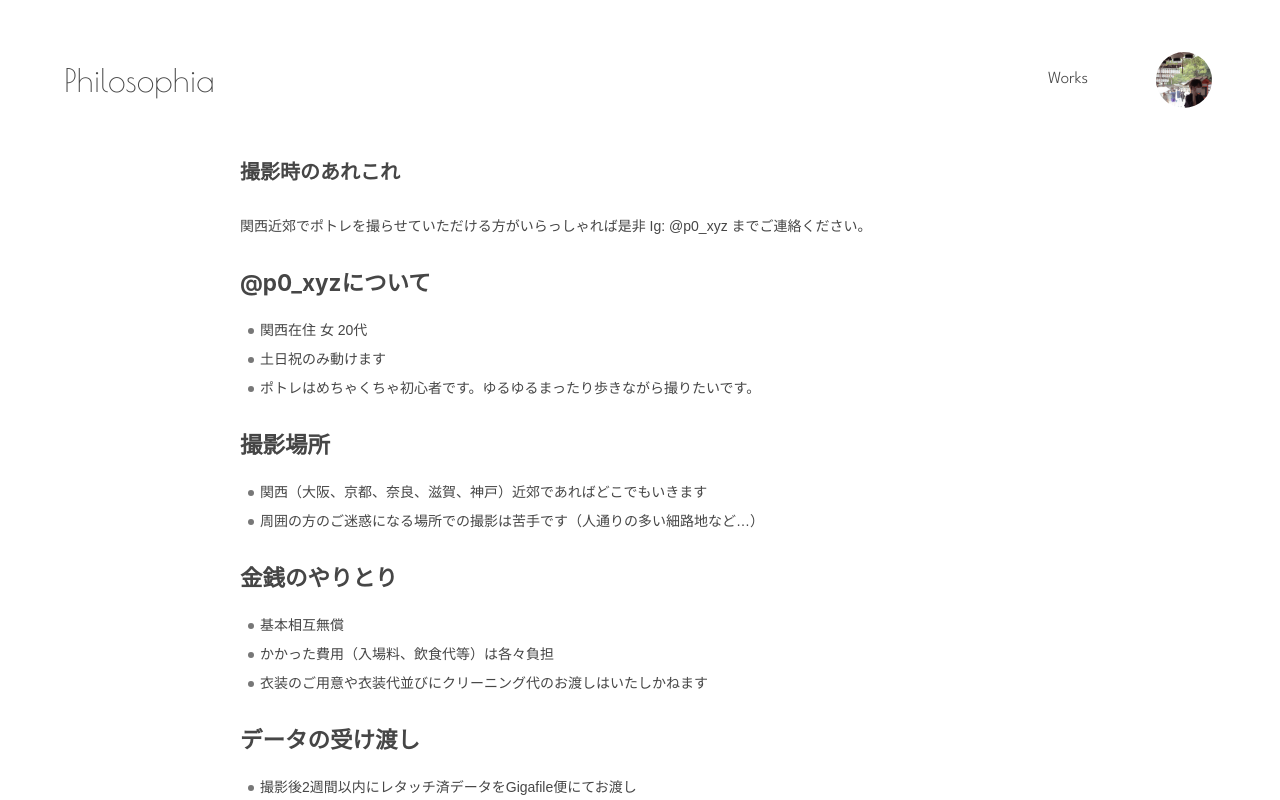
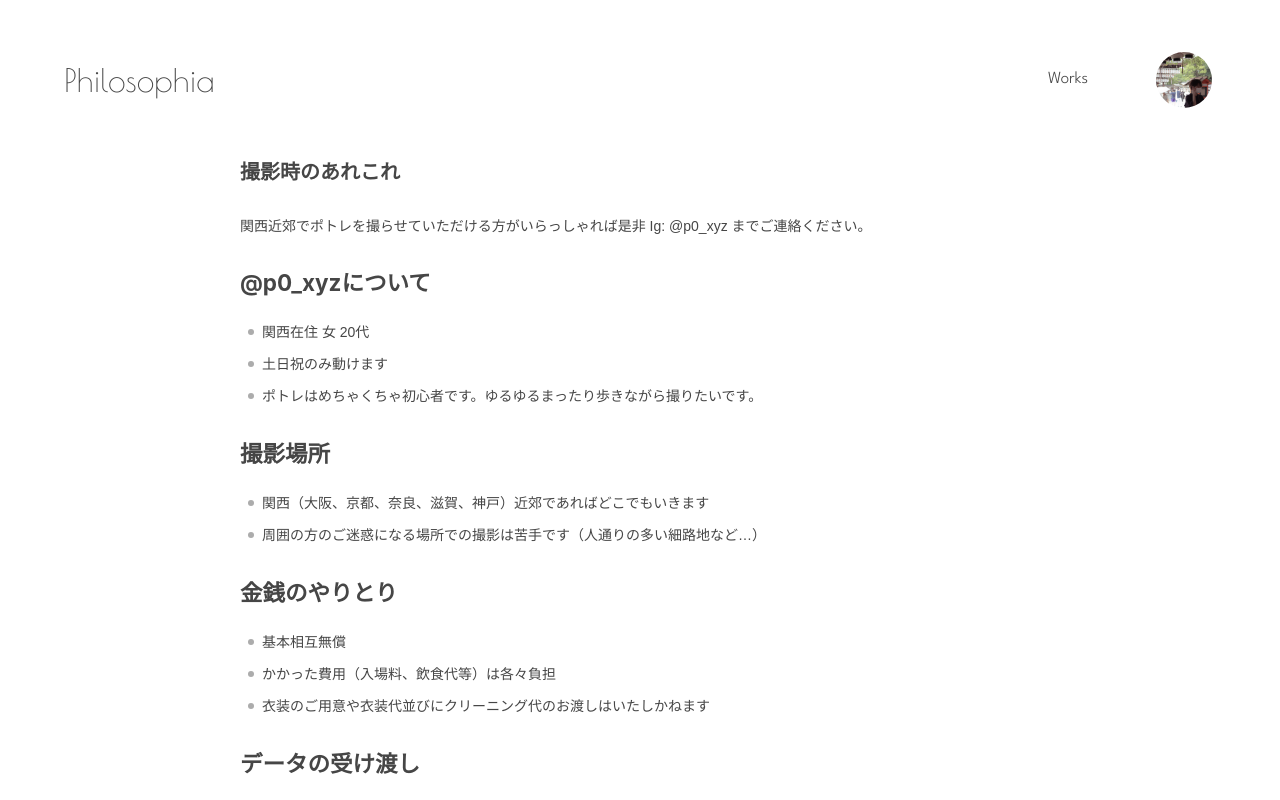
Before and after one commit to p0xyz/philosophia, a Next.js app: page /withme in a window 1280 px wide. Shown: the top 800 px of the page. Built offline with nearby package versions, Linux system fonts and the light colour scheme.

Commit message:
fox: スタイル修正

```diff
--- a/src/pages/withme.tsx
+++ b/src/pages/withme.tsx
@@ -73,15 +73,18 @@ const WithMe: FC = () => {
                   key={item}
                   as="li"
                   alignItems="center"
-                  gap="6px"
+                  gap="8px"
                   pl="8px"
+                  flex="none"
+                  lineHeight="2.4rem"
                   sx={{
                     '&::before': {
                       content: '""',
                       display: 'block',
                       boxSize: '6px',
-                      bg: 'base.600',
+                      bg: 'base.400',
                       rounded: 'full',
+                      flex: "none",
                     },
                   }}
                 >
```
